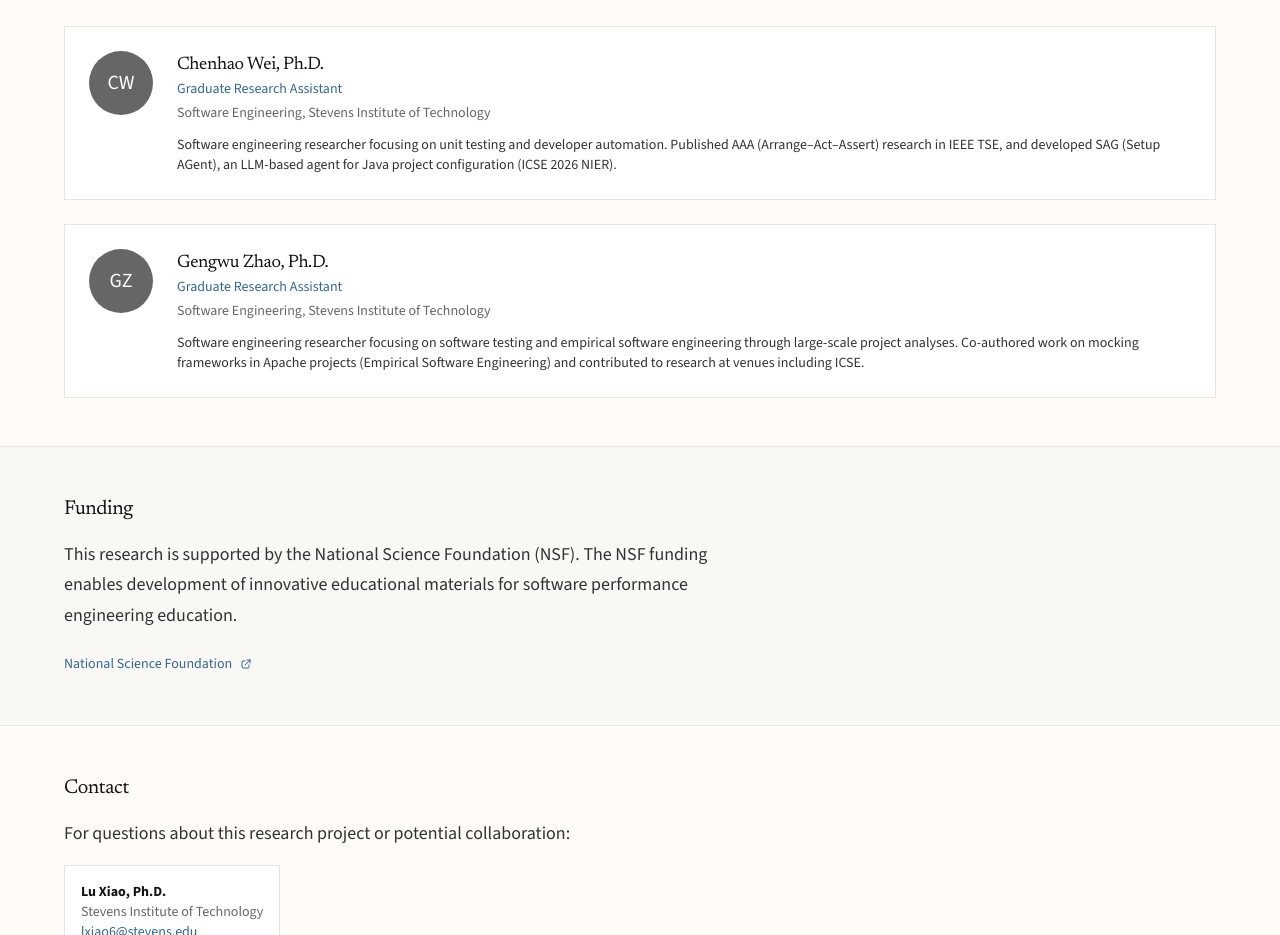
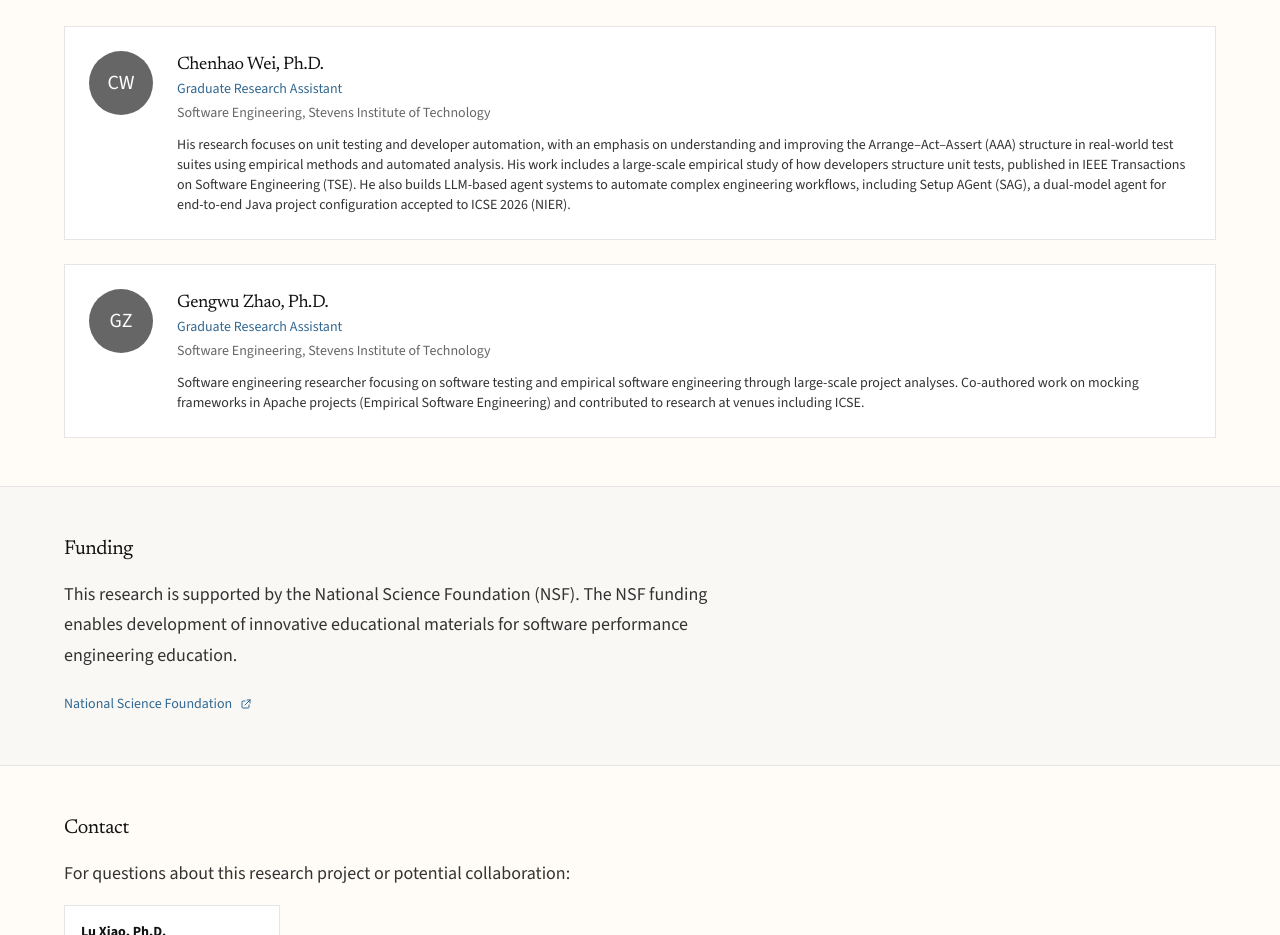
Before and after one commit to SIT-RiSE/NSF-perfstudio, a React (Vite) app: page /#/team in a window 1280 px wide. Shown: the part 1680-2615 px from the top of the page. Built offline with nearby package versions, Linux system fonts and the light colour scheme.

Commit message:
Rewrite Chenhao Wei bio with detailed research description

```diff
--- a/src/pages/Team.tsx
+++ b/src/pages/Team.tsx
@@ -53,7 +53,7 @@ const researchAssistants = [
     role: 'Graduate Research Assistant',
     affiliation: 'Stevens Institute of Technology',
     department: 'Software Engineering',
-    bio: 'Software engineering researcher focusing on unit testing and developer automation. Published AAA (Arrange–Act–Assert) research in IEEE TSE, and developed SAG (Setup AGent), an LLM-based agent for Java project configuration (ICSE 2026 NIER).',
+    bio: 'His research focuses on unit testing and developer automation, with an emphasis on understanding and improving the Arrange–Act–Assert (AAA) structure in real-world test suites using empirical methods and automated analysis. His work includes a large-scale empirical study of how developers structure unit tests, published in IEEE Transactions on Software Engineering (TSE). He also builds LLM-based agent systems to automate complex engineering workflows, including Setup AGent (SAG), a dual-model agent for end-to-end Java project configuration accepted to ICSE 2026 (NIER).',
     initials: 'CW',
   },
   {
```
